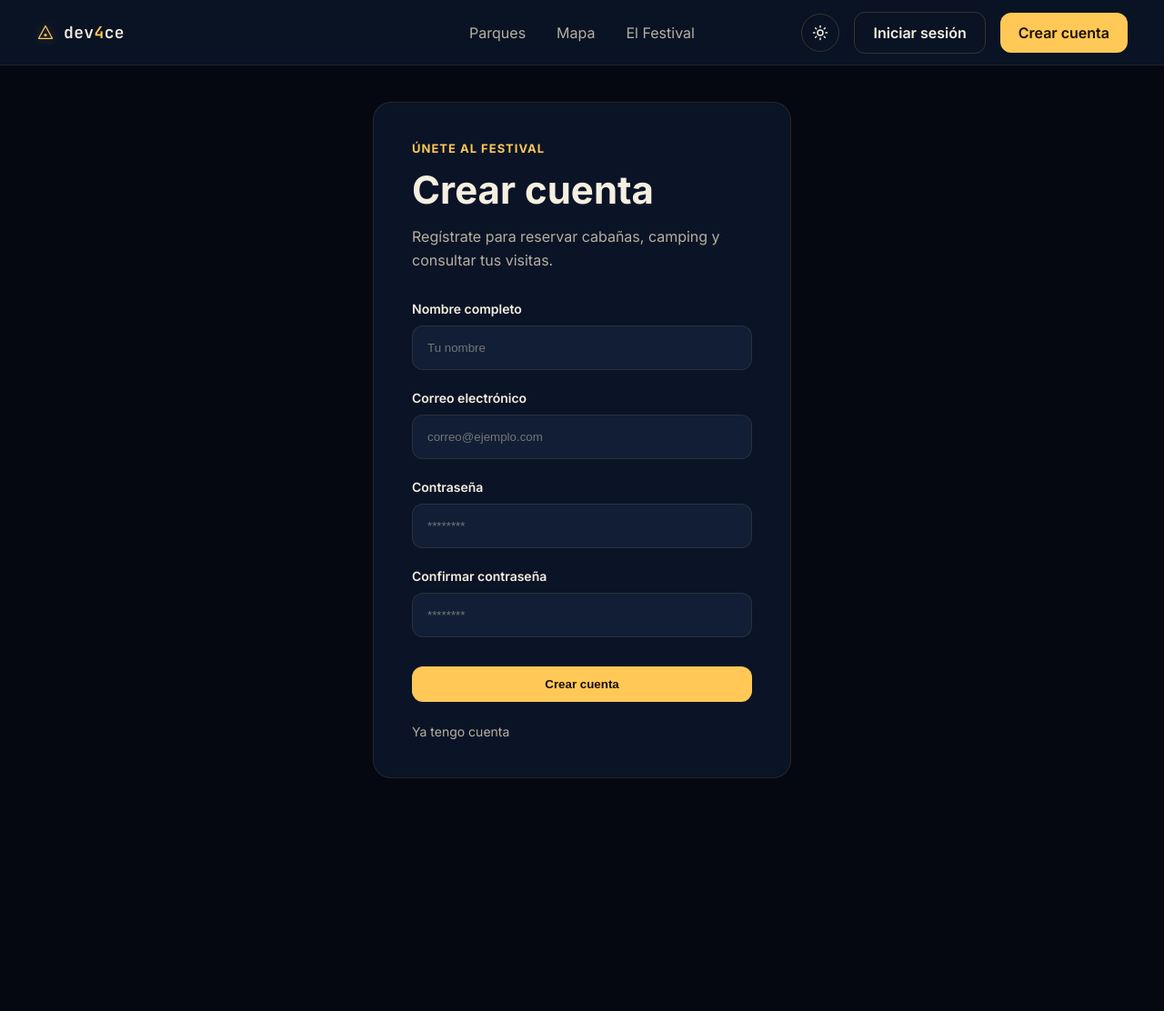
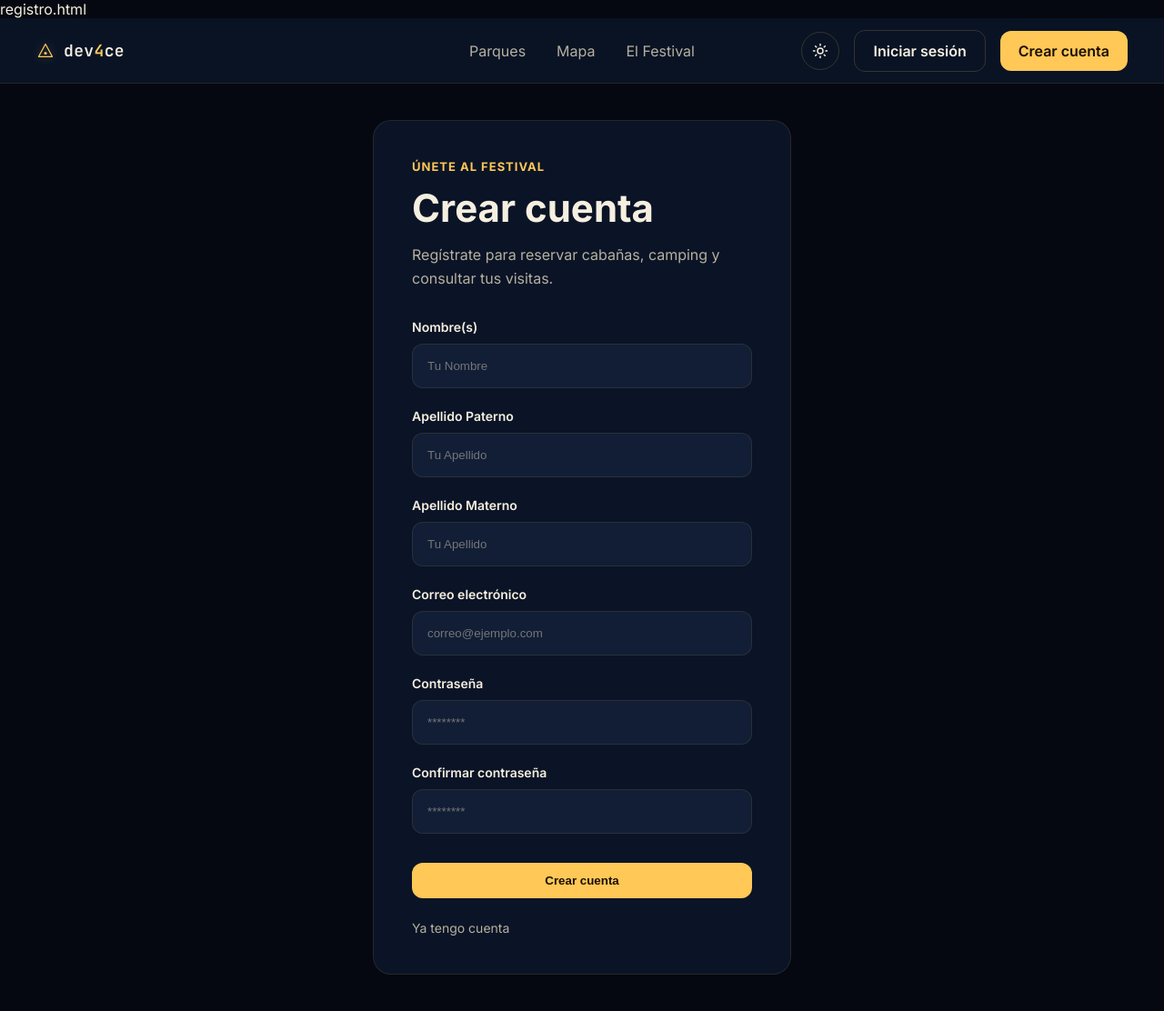
Before and after one commit to Xpartiel/Dev4ce, a Django app: page /usuarios/registro/ in a window 1280 px wide. Shown: the whole page at 91% size. Before the commit the page ends 856 px from the top, so only its background shows below. Run offline with Django 5.2, Linux system fonts and the light colour scheme; parts of the project's set-up code (start-up, migrations or seed data) failed here and were passed over.

Commit message:
refactor: Separacion campos publicos y privados. Nombre completo a nombre + apellidos

```diff
--- a/apps/usuarios/templates/usuarios/registro.html
+++ b/apps/usuarios/templates/usuarios/registro.html
@@ -1,3 +1,4 @@
+registro.html
 {% extends "core/base.html" %}
 
 {% block title %}Crear cuenta{% endblock %}
@@ -23,8 +24,18 @@
             {% csrf_token %}
 
             <div class="form-group">
-                <label>Nombre completo</label>
-                <input type="text" name="nombre" placeholder="Tu nombre">
+                <label>Nombre(s)</label>
+                <input type="text" name="nombres" placeholder="Tu Nombre">
+            </div>
+
+            <div class="form-group">
+                <label>Apellido Paterno</label>
+                <input type="text" name="apellidoP" placeholder="Tu Apellido">
+            </div>
+
+            <div class="form-group">
+                <label>Apellido Materno</label>
+                <input type="text" name="apellidoM" placeholder="Tu Apellido">
             </div>
 
             <div class="form-group">
--- a/apps/usuarios/views.py
+++ b/apps/usuarios/views.py
@@ -1,6 +1,8 @@
+from django.db import transaction
 from django.shortcuts import render, redirect
 from django.contrib.auth import get_user_model, authenticate, login, logout
 from django.contrib.auth.decorators import user_passes_test
+from usuarios.models import Usuario, Persona
 
 User = get_user_model()
 
@@ -32,31 +34,68 @@ def login_view(request):
 
     return render(request, "usuarios/login.html")
 
-
 def registro_view(request):
 
-    if request.method == "POST":
+    if request.method != "POST":
+        return render(request, "usuarios/registro.html")
 
-        nombre = request.POST.get("nombre")
-        correo = request.POST.get("correo")
-        password = request.POST.get("password")
+    nombre = request.POST.get("nombre").strip()
+    apellido_p = request.POST.get("apellidoP","").strip()
+    apellido_m = request.POST.get("apellidoM","").strip()
+    correo = request.POST.get("correo").strip()
+    password = request.POST.get("password")
 
-        if User.objects.filter(username=correo).exists():
-            return render(request, "usuarios/registro.html", {
-                "error": "Ya existe una cuenta registrada con ese correo."
-            })
+    #Primeras validaciones
 
-        User.objects.create_user(
-            username=correo,
-            email=correo,
-            password=password,
-            nombre_completo=nombre,
-            tipoAdministrador=False
-        )
+    if not nombre:
+        return render(request, "usuarios/registro.html", {
+            "error": "Debe indicar un nombre."
+        })
 
-        return redirect("login")
+    if not (apellido_p or apellido_m):
+        return render(request, "usuarios/registro.html", {
+            "error": "Debe indicarse al menos un apellido."
+        })
 
-    return render(request, "usuarios/registro.html")
+    if not correo:
+        return render(request, "usuarios/registro.html", {
+            "error": "Debe indicarse un correo electrónico."
+        })
+
+    if not password:
+        return render(request, "usuarios/registro.html", {
+            "error": "Debe indicarse una contraseña."
+        })
+
+    # Evitar segundo registro con mismo correo
+
+    if User.objects.filter(username=correo).exists():
+        return render(request, "usuarios/registro.html", {
+            "error": "Este correo ya tiene cuenta asociada."
+        })
+
+    # Crear atomicamente los registros de Usuario y Persona
+    try:
+        with transaction.atomic():
+            usuario = Usuario.objects.create_user(
+                username=correo,
+                password=password,
+                nick_name=correo.split("@")[0]
+            )
+
+            Persona.objects.create(
+                usuario=usuario,
+                nombre=nombre,
+                apellido_paterno=apellido_p,
+                apellido_materno=apellido_m
+            )
+
+    except Exception as e:
+        return render(request, "usuarios/registro.html", {
+        "error": f"No pudo completarse el registro: {e}"
+    })
+
+    return redirect("login")
 
 
 def recuperar_password_view(request):
```
Also changed, not shown: apps/usuarios/models.py (+28 -32 lines).
